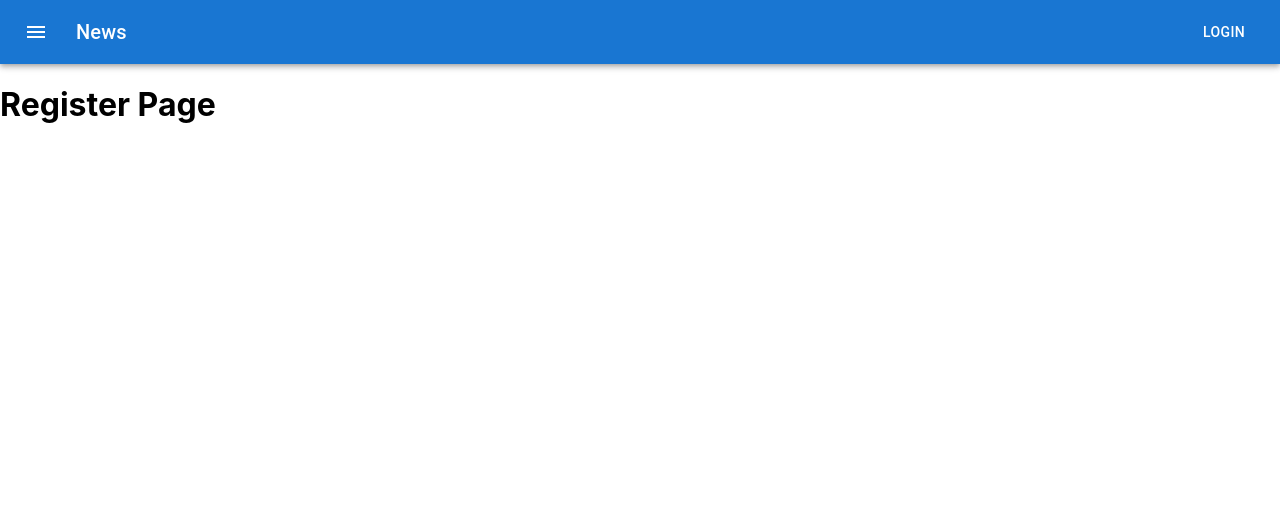
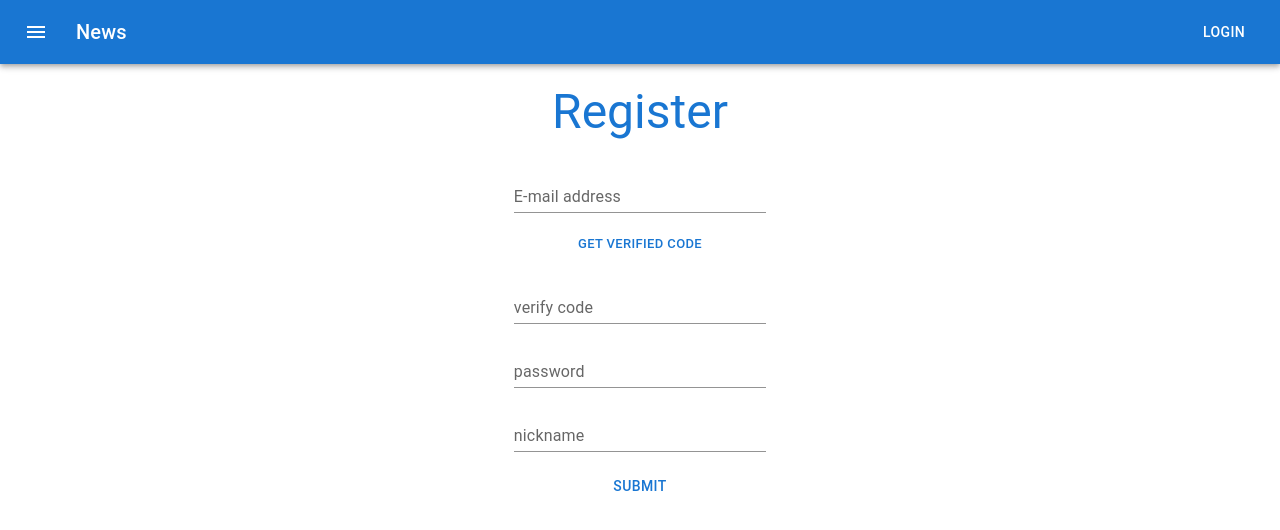
Before and after one commit to Hemlock-Software/frontend, a React (Create React App) app: page /register in a window 1280 px wide. Shown: the top 530 px of the page. Built offline with nearby package versions, Linux system fonts and the light colour scheme.

Commit message:
zou:register

```diff
--- a/src/pages/user/register/register.jsx
+++ b/src/pages/user/register/register.jsx
@@ -1,11 +1,119 @@
-import React from "react";
+import React, { useState } from 'react'
+import Box from '@mui/material/Box'
+import TextField from '@mui/material/TextField'
+import { Button } from '@mui/material'
+import Typography from '@mui/material/Typography'
+
+import axios from 'axios'
 
 function Register() {
+  const [mail, setMail] = useState('')
+  const [password, setPassword] = useState('')
+  const [nickname, setNickname] = useState('')
+  const [verifyCode, setVerifiedCode] = useState('')
+
+  function onMail(e) {
+    //console.log(e.target.value)
+    setMail(e.target.value)
+  }
+  function onPassword(e) {
+    //console.log(e.target.value)
+    setPassword(e.target.value)
+  }
+  function onNickname(e) {
+    //console.log(e.target.value)
+    setNickname(e.target.value)
+  }
+  function onVerify(e) {
+    setVerifiedCode(e.target.value)
+  }
+
+  function submitMail() {
+    const postData = {
+      mail: mail,
+    }
+    console.log(postData)
+    axios
+      .post('/user/sendMail', postData)
+      .then((response) => {
+        // 请求成功的处理
+        console.log(response.data)
+      })
+      .catch((error) => {
+        // 请求失败的处理
+        console.error(error)
+      })
+  }
+
+  function submitRegister() {
+    const postData = {
+      mail: mail,
+      password: password,
+      nickname: nickname,
+      isManager: false,
+      verifyCode: verifyCode,
+    }
+    console.log(postData)
+    axios
+      .post('user/join', postData)
+      .then((response) => {
+        // 请求成功的处理
+        console.log(response.data)
+      })
+      .catch((error) => {
+        // 请求失败的处理
+        console.error(error)
+      })
+  }
   return (
-    <div>
-      <h1>Register Page</h1>
-    </div>
-  );
+    <center>
+      <br />
+      <Typography variant="h3" gutterBottom color={'#1976d2'}>
+        Register
+      </Typography>
+      <Box
+        component="form"
+        sx={{
+          '& > :not(style)': { m: 1, width: '25ch' },
+        }}
+        noValidate
+        autoComplete="off">
+        <TextField
+          id="standard-basic"
+          label="E-mail address"
+          variant="standard"
+          onChange={onMail}
+        />
+        <br />
+        <Button size="small" onClick={submitMail}>
+          Get Verified code
+        </Button>
+        <br />
+        <TextField
+          id="standard-basic"
+          label="verify code"
+          variant="standard"
+          onChange={onVerify}
+        />
+        <br></br>
+        <TextField
+          id="standard-basic"
+          label="password"
+          variant="standard"
+          onChange={onPassword}
+        />
+        <br />
+        <TextField
+          id="standard-basic"
+          label="nickname"
+          variant="standard"
+          onChange={onNickname}
+        />
+        <br />
+        <Button onClick={submitRegister}>Submit</Button>
+      </Box>
+    </center>
+  )
 }
 
-export default Register;
+export default Register
```
Also changed, not shown: 1 other file (tests, documents, lock files or other folders).
